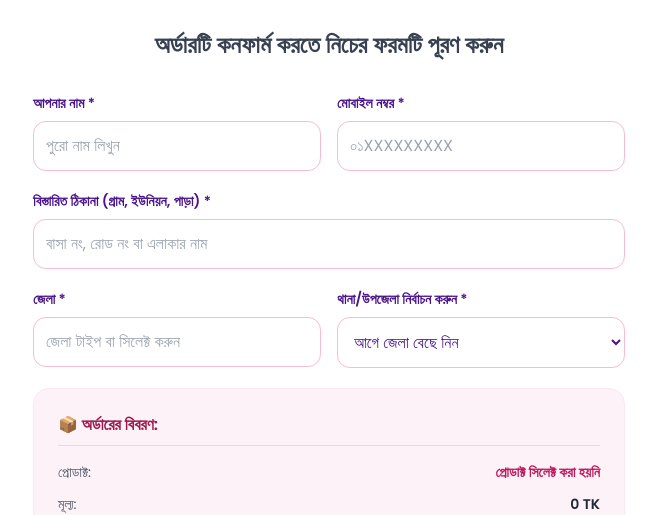
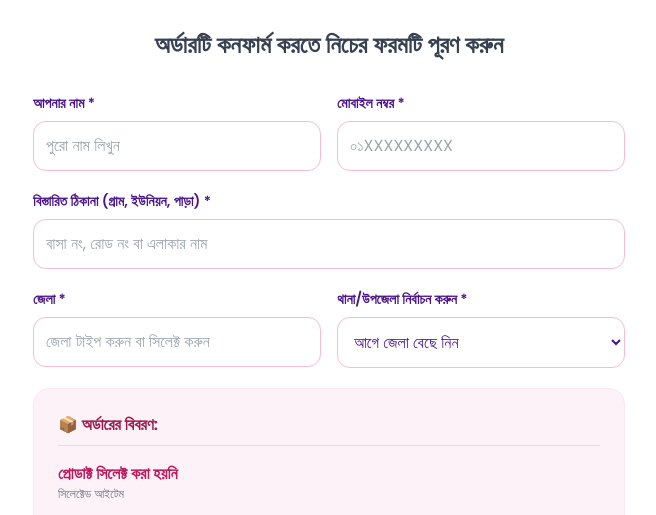
Before and after one commit to orkoofficial649-bot/sora-collection2, a website: page order.html in a window 1280 px wide. Shown: the part 246-761 px from the top of the page, without its empty margins (311-967 px from the left). Drawn offline with nearby package versions, Linux system fonts and the light colour scheme.

```diff
--- a/order.html
+++ b/order.html
@@ -15,6 +15,7 @@
         .btn-submit:hover { transform: translateY(-2px); box-shadow: 0 5px 15px rgba(236, 64, 122, 0.4); }
         .btn-submit:disabled { background: #d1d1d1; cursor: not-allowed; transform: none; box-shadow: none; }
         .brand-logo { width: 120px; height: auto; margin-bottom: 5px; }
+        .product-img-preview { width: 80px; height: 80px; object-fit: cover; border-radius: 12px; border: 2px solid #fce4ec; }
     </style>
 </head>
 <body class="py-8 px-4">
@@ -49,7 +50,7 @@
             <div class="grid md:grid-cols-2 gap-4">
                 <div>
                     <label class="block text-sm font-semibold mb-2">জেলা *</label>
-                    <input list="districts" id="district" required placeholder="জেলা টাইপ বা সিলেক্ট করুন" oninput="updateThana()">
+                    <input list="districts" id="district" required placeholder="জেলা টাইপ করুন বা সিলেক্ট করুন" oninput="updateThana()">
                     <datalist id="districts"></datalist>
                 </div>
                 <div>
@@ -64,11 +65,14 @@
                 <h3 class="font-bold text-pink-800 mb-4 border-b border-pink-200 pb-2 flex items-center">
                     📦 অর্ডারের বিবরণ:
                 </h3>
+                <div class="flex items-center gap-4 mb-4">
+                    <img id="displayProductImg" src="" alt="Product" class="product-img-preview hidden">
+                    <div>
+                        <p id="displayProductName" class="font-bold text-pink-700">প্রোডাক্ট লোড হচ্ছে...</p>
+                        <p class="text-xs text-gray-500">সিলেক্টেড আইটেম</p>
+                    </div>
+                </div>
                 <div class="space-y-3 text-sm">
-                    <div class="flex justify-between">
-                        <span class="text-gray-600">প্রোডাক্ট:</span>
-                        <span id="displayProductName" class="font-bold text-pink-700 text-right">Loading...</span>
-                    </div>
                     <div class="flex justify-between">
                         <span class="text-gray-600">মূল্য:</span>
                         <span class="font-bold text-gray-800"><span id="displayPrice">0</span> TK</span>
@@ -98,14 +102,14 @@
                 </div>
 
                 <div id="paymentDetails" class="hidden bg-pink-50 p-4 rounded-xl text-center border border-pink-100">
-                    <p class="text-sm font-medium">নিচের নাম্বারে <span class="font-bold text-pink-600" id="chargeAmount"></span> টাকা পাঠিয়ে 'Send Money' করুন:</p>
+                    <p class="text-sm font-medium">নিচের নাম্বারে <span class="font-bold text-pink-600" id="chargeAmount"></span> টাকা পাঠিয়ে 'Send Money' করুন:</p>
                     <p class="text-2xl font-bold text-gray-800 my-2 tracking-wider" id="targetNumber">00000000000</p>
-                    <p class="text-[10px] text-pink-500 font-semibold cursor-pointer">নাম্বারের ওপর ক্লিক করে কপি করুন</p>
+                    <p class="text-[10px] text-pink-500 font-semibold cursor-pointer">নাম্বারের ওপর ট্যাপ করে কপি করুন</p>
                 </div>
 
                 <div class="grid md:grid-cols-2 gap-4">
                     <div>
-                        <label class="block text-sm font-semibold mb-2">যে নম্বর থেকে টাকা পাঠিয়েছেন *</label>
+                        <label class="block text-sm font-semibold mb-2">যে নম্বর থেকে টাকা পাঠিয়েছেন *</label>
                         <input type="tel" id="senderNum" placeholder="০১XXXXXXXXX" pattern="[0-9]{11}" required>
                     </div>
                     <div>
@@ -120,75 +124,47 @@
     </div>
 
     <script>
-        // Full 64 District & Upazila Data
         const locationData = {
-            "Dhaka": ["Aricha", "Dhamrai", "Dohar", "Gulshan", "Demra", "Keraniganj", "Kotwali", "Lalbagh", "Mirpur", "Mohammadpur", "Motijheel", "Nawabganj", "Pallabi", "Ramna", "Sabujbagh", "Savar", "Sutrapur", "Tejgaon", "Uttara"],
-            "Gazipur": ["Sadar", "Kaliakair", "Kaliganj", "Kapasia", "Sreepur"],
-            "Narayanganj": ["Sadar", "Araihazar", "Bandar", "Rupganj", "Sonargaon"],
-            "Narsingdi": ["Sadar", "Belabo", "Monohardi", "Palash", "Raipura", "Shibpur"],
-            "Munshiganj": ["Sadar", "Gajaria", "Lauhajang", "Sirajdikhan", "Sreenagar", "Tongibari"],
-            "Manikganj": ["Sadar", "Daulatpur", "Ghior", "Harirampur", "Saturia", "Shivalaya", "Singair"],
-            "Tangail": ["Sadar", "Basail", "Bhuapur", "Delduar", "Ghatail", "Gopalpur", "Kalihati", "Madhupur", "Mirzapur", "Nagarpur", "Sakhipur", "Dhanbari"],
-            "Kishoreganj": ["Sadar", "Austagram", "Bajitpur", "Bhairab", "Hossainpur", "Itna", "Karimganj", "Katiadi", "Kuliarchar", "Mithamain", "Nikli", "Pakundia", "Tarail"],
-            "Faridpur": ["Sadar", "Alfadanga", "Bhanga", "Boalmari", "Charbhadrasan", "Madhukhali", "Nagarkanda", "Sadarpur", "Saltha"],
-            "Rajbari": ["Sadar", "Baliakandi", "Goalandaghat", "Pangsha", "Kalukhali"],
-            "Gopalganj": ["Sadar", "Kashiani", "Kotalipara", "Muksudpur", "Tungipara"],
+            "Dhaka": ["Kotwali", "Mohammadpur", "Lalbagh", "Sutrapur", "Motijheel", "Demra", "Sabujbagh", "Mirpur", "Gulshan", "Uttara", "Pallabi", "Cantonment", "Dhanmondi", "Tejgaon", "Ramna", "Keraniganj", "Dohar", "Nawabganj", "Savar", "Dhamrai"],
+            "Narsingdi": ["Sadar", "Monohardi", "Shibpur", "Palash", "Belabo", "Raipura"],
+            "Narayanganj": ["Sadar", "Bandar", "Sonargaon", "Araihazar", "Rupganj"],
+            "Munshiganj": ["Sadar", "Tongibari", "Louhajang", "Sreenagar", "Sirajdikhan", "Gazaria"],
+            "Gazipur": ["Sadar", "Tongi", "Kaliganj", "Kaliakair", "Kapasia", "Sreepur"],
+            "Manikganj": ["Sadar", "Singair", "Daulatpur", "Harirampur", "Ghior", "Shibalaya", "Saturia"],
+            "Faridpur": ["Sadar", "Boalmari", "Sadarpur", "Charbhadrasan", "Bhanga", "Nagarkanda", "Madhukhali", "Alfadanga", "Saltha"],
+            "Rajbari": ["Sadar", "Pangsha", "Goalanda", "Kalukhali", "Baliakandi"],
+            "Gopalganj": ["Sadar", "Kashiani", "Tungipara", "Muksudpur", "Kotalipara"],
             "Madaripur": ["Sadar", "Kalkini", "Rajoir", "Shibchar"],
-            "Shariatpur": ["Sadar", "Bhedarganj", "Damudya", "Gosairhat", "Jajira", "Naria"],
-            "Chattogram": ["Sadar", "Anwara", "Banshkhali", "Boalkhali", "Chandanaish", "Fatickchhari", "Hathazari", "Lohagara", "Mirsharai", "Patiya", "Rangunia", "Rauzan", "Sandwip", "Satkania", "Sitakunda"],
-            "Coxsbazar": ["Sadar", "Chakaria", "Kutubdia", "Maheshkhali", "Ramu", "Teknaf", "Ukhia", "Pekua"],
-            "Cumilla": ["Sadar", "Barura", "Brahmanpara", "Burichong", "Chandina", "Chauddagram", "Daudkandi", "Debidwar", "Homna", "Laksam", "Monohargonj", "Meghna", "Muradnagar", "Nangalkot", "Titas"],
-            "Feni": ["Sadar", "Chhagalnaiya", "Daganbhuiyan", "Parshuram", "Sonagazi", "Fulgazi"],
-            "Noakhali": ["Sadar", "Begumganj", "Chatkhil", "Companyganj", "Hatiya", "Senbagh", "Subarnachar", "Sonaimuri", "Kabirhat"],
-            "Lakshmipur": ["Sadar", "Kamalnagar", "Raipur", "Ramganj", "Ramgati"],
-            "Brahmanbaria": ["Sadar", "Akhaura", "Bancharampur", "Bijoynagar", "Kasba", "Nabinagar", "Nasirnagar", "Sarail", "Ashuganj"],
-            "Chandpur": ["Sadar", "Faridganj", "Haimchar", "Haziganj", "Kachua", "Matlab North", "Matlab South", "Shahrasti"],
-            "Rangamati": ["Sadar", "Baghaichhari", "Barkal", "Kawkhali", "Belaichhari", "Kaptai", "Juraichhari", "Langadu", "Naniarchar", "Rajasthali"],
-            "Khagrachhari": ["Sadar", "Dighinala", "Lakshmichhari", "Mahalchhari", "Manikchhari", "Matiranga", "Panchhari", "Ramgarh"],
-            "Bandarban": ["Sadar", "Ali Kadam", "Lama", "Naikhongchhari", "Rowangchhari", "Ruma", "Thanchi"],
-            "Sylhet": ["Sadar", "Balaganj", "Beanibazar", "Bishwanath", "Fenchuganj", "Golapganj", "Gowainghat", "Jaintiapur", "Kanaighat", "Zakiganj", "Dakshin Surma", "Companiganj"],
-            "Sunamganj": ["Sadar", "Bishwambharpur", "Chhatak", "Derai", "Dharampasha", "Dowarabazar", "Jagannathpur", "Jamalganj", "Sulla", "Tahirpur", "Dakshin Sunamganj"],
-            "Moulvibazar": ["Sadar", "Barlekha", "Juri", "Kamalganj", "Kulaura", "Rajnagar", "Sreemangal"],
-            "Habiganj": ["Sadar", "Ajmiriganj", "Bahubal", "Baniyachong", "Chunarughat", "Lakhai", "Madhabpur", "Nabiganj"],
-            "Rajshahi": ["Sadar", "Bagha", "Bagmara", "Charghat", "Durgapur", "Godagari", "Mohanpur", "Paba", "Puthia", "Tanore"],
-            "Bogura": ["Sadar", "Adamdighi", "Dhunat", "Dhupchanchia", "Gabtali", "Kahaloo", "Nandigram", "Sariakandi", "Sherpur", "Shibganj", "Sonatala"],
-            "Pabna": ["Sadar", "Atgharia", "Bera", "Bhangura", "Chatmohar", "Faridpur", "Ishwardi", "Santhia", "Sujanagar"],
-            "Naogaon": ["Sadar", "Atrai", "Badalgachhi", "Dhamoirhat", "Manda", "Mahadevpur", "Niamatpur", "Patnitala", "Porsha", "Raninagar", "Sapahar"],
-            "Joypurhat": ["Sadar", "Akkelpur", "Kalai", "Khetlal", "Panchbibi"],
-            "Chapai Nawabganj": ["Sadar", "Bholahat", "Gomastapur", "Nachole", "Shibganj"],
-            "Natore": ["Sadar", "Bagatipara", "Baraigram", "Gurudaspur", "Lalpur", "Singra", "Naldanga"],
-            "Sirajganj": ["Sadar", "Belkuchi", "Chauhali", "Kamarkhanda", "Kazipur", "Raiganj", "Shahjadpur", "Tarash", "Ullapara"],
-            "Rangpur": ["Sadar", "Badarganj", "Gangachara", "Kaunia", "Mithapukur", "Pirgachha", "Pirganj", "Taraganj"],
-            "Dinajpur": ["Sadar", "Birampur", "Birganj", "Biral", "Bochaganj", "Chirirbandar", "Phulbari", "Ghoraghat", "Hakimpur", "Kaharole", "Khansama", "Nawabganj", "Parbatipur"],
-            "Kurigram": ["Sadar", "Bhurungamari", "Chilmari", "Phulbari", "Nageshwari", "Rajarhat", "Rajibpur", "Roumari", "Ulipur"],
-            "Gaibandha": ["Sadar", "Phulchhari", "Gobindaganj", "Palashbari", "Sadullapur", "Saghata", "Sundarganj"],
-            "Lalmonirhat": ["Sadar", "Aditmari", "Hatibandha", "Kaliganj", "Patgram"],
-            "Nilphamari": ["Sadar", "Dimla", "Domar", "Jaldhaka", "Kishoreganj", "Saidpur"],
-            "Panchagarh": ["Sadar", "Atwari", "Boda", "Debiganj", "Tetulia"],
-            "Thakurgaon": ["Sadar", "Baliadangi", "Haripur", "Pirganj", "Ranisankail"],
-            "Khulna": ["Sadar", "Batiaghata", "Dacope", "Dumuria", "Dighalia", "Koyra", "Paikgachha", "Phultala", "Rupsha"],
-            "Jashore": ["Sadar", "Abhaynagar", "Bagherpara", "Chaugachha", "Jhikargachha", "Keshabpur", "Manirampur", "Sharsha"],
-            "Satkhira": ["Sadar", "Assasuni", "Debhata", "Kalaroa", "Kaliganj", "Shyamnagar", "Tala"],
-            "Bagerhat": ["Sadar", "Chitalmari", "Fakirhat", "Kachua", "Mollahat", "Mongla", "Morrelganj", "Rampal", "Sarankhola"],
-            "Jhenaidah": ["Sadar", "Harinakunda", "Kaliganj", "Kotchandpur", "Maheshpur", "Shailkupa"],
-            "Kushtia": ["Sadar", "Bheramara", "Daulatpur", "Khoksa", "Kumarkhali", "Mirpur"],
-            "Magura": ["Sadar", "Mohammadpur", "Shalikha", "Sreepur"],
+            "Shariatpur": ["Sadar", "Damudya", "Naria", "Jazira", "Bhedarganj", "Gosairhat"],
+            "Barishal": ["Sadar", "Muladi", "Gournadi", "Agailjhara", "Hijla", "Uzirpur", "Mehendiganj", "Babuganj", "Bakerganj", "Banaripara"],
+            "Barguna": ["Sadar", "Amtali", "Betagi", "Taltoli", "Patharghata", "Bamna"],
+            "Bhola": ["Sadar", "Daulatkhan", "Lalmohan", "Monpura", "Char Fasson", "Tajumuddin", "Borhanuddin"],
+            "Jhalokathi": ["Sadar", "Nalchity", "Rajapur", "Kathalia"],
+            "Patuakhali": ["Sadar", "Galachipa", "Kalapara", "Dashmina", "Bauphal", "Rangabali", "Dumki", "Mirzaganj"],
+            "Pirojpur": ["Sadar", "Mathbaria", "Nazirpur", "Nesarabad", "Zianagar", "Kaukhali", "Bhandaria"],
+            "Khulna": ["Sadar", "Sonadanga", "Daulatpur", "Phultala", "Dumuria", "Terokhada", "Dighalia", "Rupsha", "Batiaghata", "Dakop", "Koyra"],
+            "Bagerhat": ["Sadar", "Kachua", "Rampal", "Sarankhola", "Morrelganj", "Mollahat", "Chitalmari", "Fakirhat", "Mongla"],
+            "Satkhira": ["Sadar", "Shyamnagar", "Assasuni", "Tala", "Kaliganj", "Kalaroa", "Debhata"],
+            "Jessore": ["Sadar", "Keshabpur", "Jhikargacha", "Monirampur", "Bagherpara", "Chaugachha", "Sharsha", "Abhaynagar"],
+            "Narail": ["Sadar", "Kalia", "Lohagara"],
+            "Magura": ["Sadar", "Sreepur", "Salikha", "Mohammadpur"],
+            "Jhenaidah": ["Sadar", "Kaliganj", "Kotchandpur", "Harinakunda", "Shailkupa", "Maheshpur"],
             "Meherpur": ["Sadar", "Gangni", "Mujibnagar"],
-            "Narail": ["Sadar", "Kalia", "Lohagara"],
-            "Chuadanga": ["Sadar", "Alamdanga", "Damurhuda", "Jibannagar"],
-            "Barishal": ["Sadar", "Agailjhara", "Babuganj", "Bakerganj", "Banaripara", "Gaurnadi", "Hijla", "Mehendiganj", "Muladi", "Wazirpur"],
-            "Bhola": ["Sadar", "Borhanuddin", "Char Fasson", "Daulatkhan", "Lalmohan", "Manpura", "Tazumuddin"],
-            "Patuakhali": ["Sadar", "Bauphal", "Dashmina", "Galachipa", "Kalapara", "Mirzaganj", "Rangabali", "Dumki"],
-            "Pirojpur": ["Sadar", "Bhandaria", "Kawkhali", "Mathbaria", "Nazirpur", "Nesarabad", "Zianagar"],
-            "Barguna": ["Sadar", "Amtali", "Bamna", "Betagi", "Patharghata", "Taltali"],
-            "Jhalokathi": ["Sadar", "Kathalia", "Nalchity", "Rajapur"],
-            "Mymensingh": ["Sadar", "Bhaluka", "Dhobaura", "Fulbaria", "Gaffargaon", "Gauripur", "Haluaghat", "Ishwarganj", "Muktagachha", "Nandail", "Phulpur", "Trishal", "Tara Khanda"],
-            "Jamalpur": ["Sadar", "Bakshiganj", "Dewanganj", "Islampur", "Madarganj", "Melandaha", "Sarishabari"],
-            "Netrokona": ["Sadar", "Atpara", "Barhatta", "Durgapur", "Khaliajuri", "Kalmakanda", "Kendua", "Madan", "Mohanganj", "Purbadhala"],
-            "Sherpur": ["Sadar", "Jhenaigati", "Nakla", "Nalitabari", "Sreebardi"]
+            "Chuadanga": ["Sadar", "Jibannagar", "Damurhuda", "Alamdanga"],
+            "Kushtia": ["Sadar", "Kumarkhali", "Daulatpur", "Bheramara", "Khoksa", "Mirpur"],
+            "Sylhet": ["Sadar", "Gopalganj", "Beanibazar", "Jaintiapur", "Companiganj", "Zakiganj", "Dakshin Surma", "Fenchuganj", "Bishwanath", "Balaganj", "Gowainghat", "Kanaighat"],
+            "Sunamganj": ["Sadar", "Jamalganj", "Jagannathpur", "Sulla", "Dharampasha", "Bishwambharpur", "South Sunamganj", "Chhatak", "Dowarabazar", "Derai", "Tahirpur"],
+            "Moulvibazar": ["Sadar", "Rajnagar", "Kulaura", "Juri", "Barlekha", "Kamalganj", "Sreemangal"],
+            "Habiganj": ["Sadar", "Bahubal", "Lakhai", "Nabiganj", "Chunarughat", "Madhabpur", "Baniyachong", "Ajmiriganj"],
+            "Mymensingh": ["Sadar", "Muktagacha", "Phulbaria", "Bhaluka", "Trishal", "Gafargaon", "Nandail", "Ishwarganj", "Dhobaura", "Gouripur", "Phulpur", "Haluaghat", "Tarakanda"],
+            "Jamalpur": ["Sadar", "Islampur", "Dewanganj", "Sarishabari", "Madarganj", "Bokshiganj", "Melandaha"],
+            "Sherpur": ["Sadar", "Nakla", "Nalitabari", "Jhenaigati", "Sreebardi"],
+            "Netrokona": ["Sadar", "Atpara", "Barhatta", "Mohanganj", "Kalmakanda", "Durgapur", "Madan", "Kendua", "Purbadhala", "Khaliajuri"],
+            "Tangail": ["Sadar", "Delduar", "Mirzapur", "Bhuapur", "Ghatail", "Basail", "Nagarpur", "Kalihati", "Sakhipur", "Gopalpur", "Dhanbari", "Madhupur"],
+            "Kishoreganj": ["Sadar", "Hossainpur", "Karimganj", "Pakundia", "Nikli", "Bajitpur", "Kuliarchar", "Bhairab", "Mithamain", "Itna", "Katiadi", "Austagram", "Tarail"]
         };
 
-        // Populate Districts in Datalist
+        // Populate Districts
         const distList = document.getElementById('districts');
         Object.keys(locationData).sort().forEach(d => {
             let opt = document.createElement('option');
@@ -196,36 +172,42 @@
             distList.appendChild(opt);
         });
 
-        // Get Product Info
-        const savedName = localStorage.getItem('selectedProductName') || "প্রোডাক্ট সিলেক্ট করা হয়নি";
+        // Get Product Info with Fallback Display
+        const savedName = localStorage.getItem('selectedProductName') || "প্রোডাক্ট সিলেক্ট করা হয়নি";
         const savedPrice = parseInt(localStorage.getItem('selectedProductPrice')) || 0;
+        const savedImg = localStorage.getItem('selectedProductImg');
+
         document.getElementById('displayProductName').innerText = savedName;
         document.getElementById('displayPrice').innerText = savedPrice;
         document.getElementById('displayTotal').innerText = savedPrice;
 
+        if(savedImg) {
+            const imgEl = document.getElementById('displayProductImg');
+            imgEl.src = savedImg;
+            imgEl.classList.remove('hidden');
+        }
+
         function updateThana() {
-            const districtInput = document.getElementById('district').value.trim();
+            const districtInput = document.getElementById('district').value;
             const thanaSelect = document.getElementById('thana');
 
-            // Check for match (case insensitive)
-            const matchedDistrict = Object.keys(locationData).find(d => d.toLowerCase() === districtInput.toLowerCase());
-
-            if (matchedDistrict) {
+            if (locationData[districtInput]) {
                 thanaSelect.innerHTML = '<option value="">সিলেক্ট করুন</option>';
-                locationData[matchedDistrict].sort().forEach(t => {
+                locationData[districtInput].sort().forEach(t => {
                     let opt = document.createElement('option');
                     opt.value = t; opt.innerText = t;
                     thanaSelect.appendChild(opt);
                 });
-                calculateTotal(matchedDistrict);
+                calculateTotal();
             } else {
                 thanaSelect.innerHTML = '<option value="">আগে জেলা বেছে নিন</option>';
                 resetCharges();
             }
         }
 
-        function calculateTotal(district) {
-            let delivery = district.toLowerCase() === "dhaka" ? 100 : 130;
+        function calculateTotal() {
+            const district = document.getElementById('district').value;
+            let delivery = district.trim().toLowerCase() === "dhaka" ? 100 : 130;
 
             document.getElementById('displayDelivery').innerText = delivery;
             document.getElementById('displayTotal').innerText = savedPrice + delivery;
@@ -250,23 +232,22 @@
             }
         }
 
+        // Copy number feature
         document.getElementById('targetNumber').addEventListener('click', function() {
             const num = this.innerText;
             navigator.clipboard.writeText(num).then(() => {
-                alert("নম্বরটি কপি করা হয়েছে: " + num);
+                alert("নম্বরটি কপি করা হয়েছে: " + num);
             });
         });
 
         // Form Submission
         document.getElementById('orderForm').addEventListener('submit', function(e) {
             e.preventDefault();
+
             const btn = document.getElementById('submitBtn');
-            const districtInput = document.getElementById('district').value;
+            const districtValue = document.getElementById('district').value;
 
-            // Strict District Validation
-            const isValidDistrict = Object.keys(locationData).some(d => d.toLowerCase() === districtInput.toLowerCase());
-
-            if (!isValidDistrict) {
+            if (!locationData[districtValue]) {
                 alert("অনুগ্রহ করে লিস্ট থেকে সঠিক জেলা সিলেক্ট করুন।");
                 return;
             }
@@ -278,7 +259,7 @@
             formData.append('name', document.getElementById('name').value);
             formData.append('phone', document.getElementById('phone').value);
             formData.append('address', document.getElementById('address').value);
-            formData.append('district', districtInput);
+            formData.append('district', districtValue);
             formData.append('thana', document.getElementById('thana').value);
             formData.append('productName', savedName);
             formData.append('totalAmount', document.getElementById('displayTotal').innerText);
@@ -295,8 +276,7 @@
             .then(async res => {
                 const data = await res.json();
                 if(res.ok && data.success) {
-                    localStorage.removeItem('selectedProductName');
-                    localStorage.removeItem('selectedProductPrice');
+                    localStorage.clear(); // Clear all saved product info after success
                     window.location.href = 'success.html';
                 } else {
                     throw new Error(data.message || "Order processing failed.");
```
